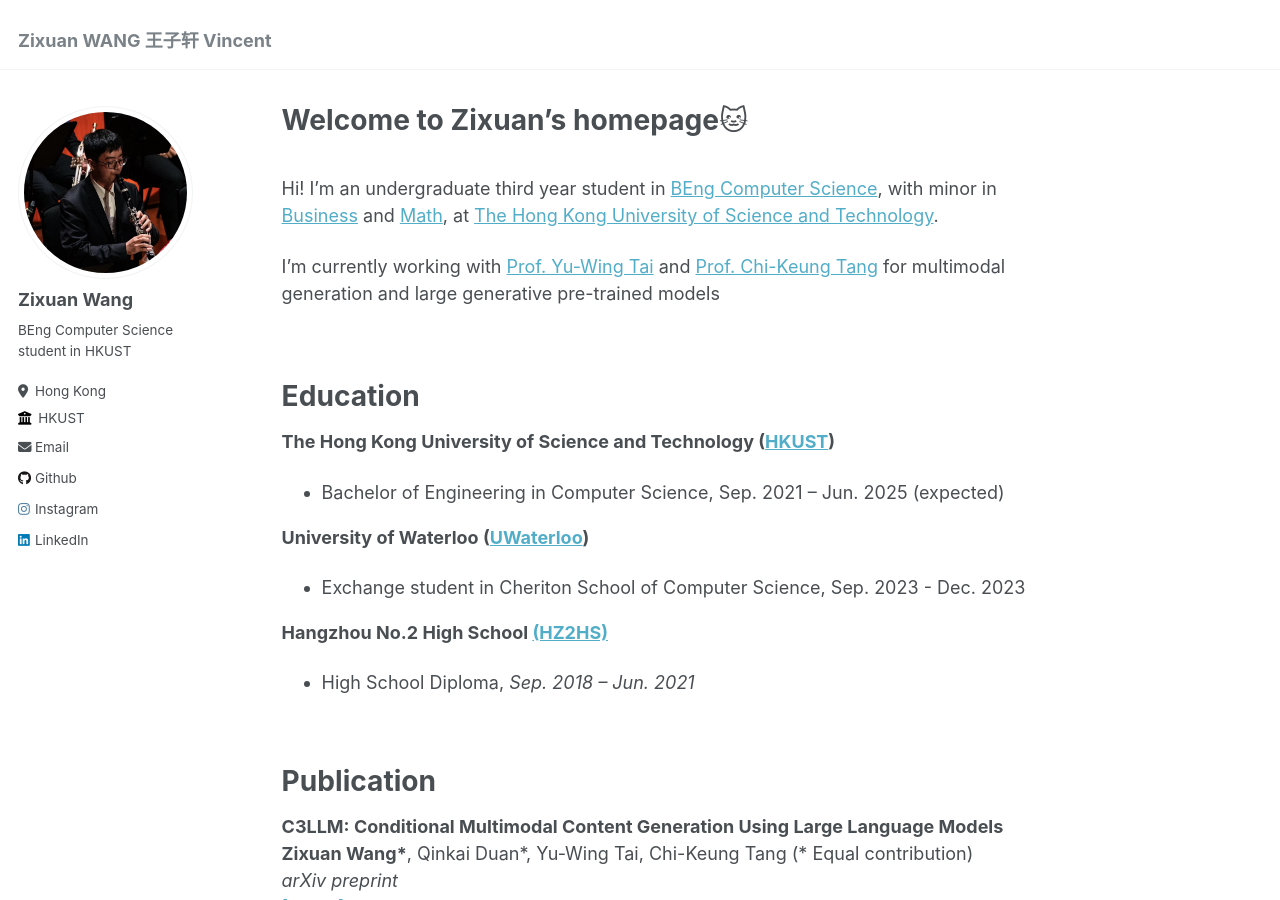
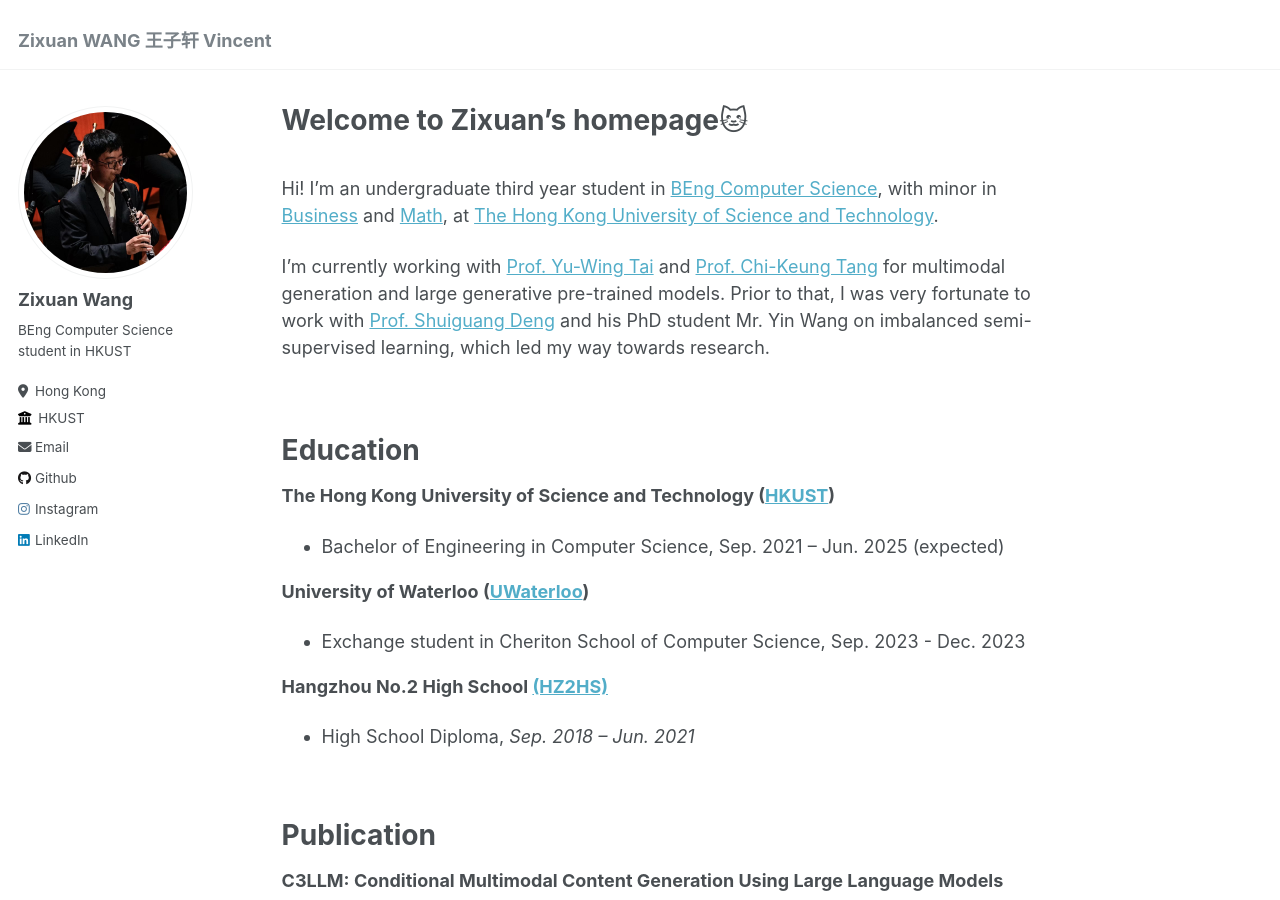
Before and after one commit to Vincent2311/Vincent2311.github.io, a Jekyll site: the page built from _pages/about.md, in a window 1280 px wide and 900 px high. Built offline with Jekyll 4.4.1, drawn with Linux system fonts in a browser that asks for light colours.

Commit message:
Update about.md

```diff
--- a/_pages/about.md
+++ b/_pages/about.md
@@ -10,7 +10,7 @@
 <br>
 Hi! I'm an undergraduate third year student in [BEng Computer Science](https://cse.hkust.edu.hk/ug/comp/), with minor in [Business](https://bmundergrad.hkust.edu.hk/academics/academic-programs/minor-programs) and [Math](https://www.math.hkust.edu.hk/ug/minor.php), at [The Hong Kong University of Science and Technology](https://hkust.edu.hk/).
 
-I'm currently working with [Prof. Yu-Wing Tai](https://yuwingtai.github.io/) and [Prof. Chi-Keung Tang](https://home.cse.ust.hk/~cktang/bio.html) for multimodal generation and large generative pre-trained models
+I'm currently working with [Prof. Yu-Wing Tai](https://yuwingtai.github.io/) and [Prof. Chi-Keung Tang](https://home.cse.ust.hk/~cktang/bio.html) for multimodal generation and large generative pre-trained models. Prior to that, I was very fortunate to work with [Prof. Shuiguang Deng](https://person.zju.edu.cn/en/shuiguang) and his PhD student Mr. Yin Wang on imbalanced semi-supervised learning, which led my way towards research.
 
 <br>
 
```
